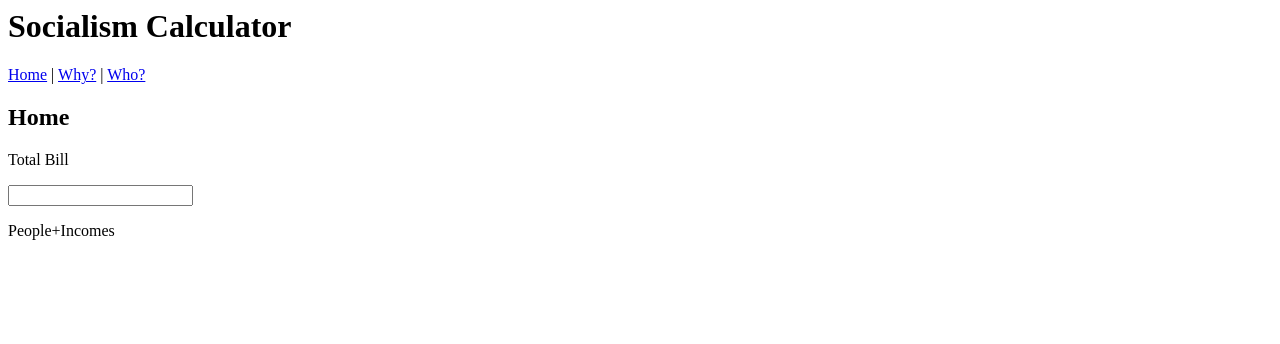
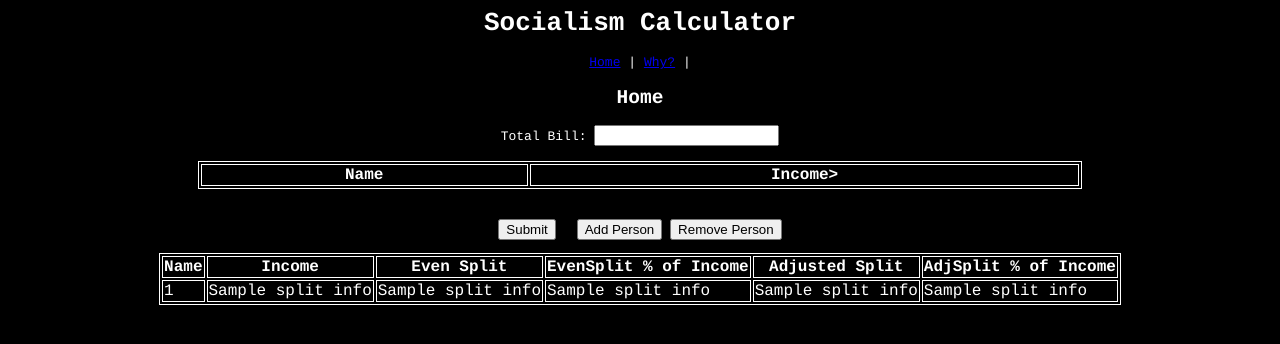
Before and after one commit to nDruP/cost-redistribution, a Flask app: template templates/home.jinja2 in a window 1280 px wide. Shown: the top 344 px of the page. Run offline with Flask 2, Linux system fonts and the light colour scheme; the template is opened without the code that fills it: most values are stand-ins (such as "Sample title", 1, 10 or a date in 2020); lists and menus that the app fills with data are empty.

Commit message:
Apr 2 Had to mess around more to remember how flask/jinja2 worked... running main.py will work and it can kind of handle post requests. About needs to be proofread and whatnot. Contact might just have to be a link to my github?

```diff
--- a/main.py
+++ b/main.py
@@ -6,25 +6,48 @@ from flask import Flask, render_template, request, redirect, url_for
 app = Flask(__name__)
 app.secret_key = os.environ.get('SECRET_KEY').encode()
 
+num_peeps = 2
 
-@app.route('/', methods=['GET', 'POST'])
+@app.route('/', methods=['GET','POST'])
 def home():
     if request.method == 'POST':
-        total_bill = request.form['total']
-        incomes = request.form.getlist['incomes']
-        names = request.form.getlist['names']
-        return redirect(url_for('result', total=total_bill, income_list=incomes, name_list=names))
+        total_bill = float(request.form.get('total_bill'))
+        incomes = request.form.getlist('incomes')
+        incomes = [float(k) for k in incomes]
+        names = request.form.getlist('names')
+        add_p = request.form.get('addPeeps')
+        rem_p = request.form.get('remPeeps')
+        print(total_bill)
+        print(incomes)
+        print(names)
+        print(add_p)
+        print(rem_p)
+        return render_template('home.jinja2',
+                               total=total_bill,
+                               split_info = all_info(total_bill, names, incomes),
+                               n_peeps = num_peeps)
+    return render_template('home.jinja2',
+                           total=-1,
+                           split_info=[],
+                           n_peeps=num_peeps)
 
-    return render_template('home.jinja2')
+@app.route('/about', methods=['GET'])
+def about():
+    return render_template('about.jinja2')
 
+def all_info(total, names, incomes):
+    num_peeps = 2
+    info = []
+    adj_split = [round((k/sum(incomes))*total, 2) for k in incomes]
+    reg_split = round(total/len(incomes), 2)
+    for index in range(len(incomes)):
+        inc = incomes[index]
+        adj = adj_split[index]
+        info.append((names[index], incomes[index],
+                     reg_split, round(reg_split*100/inc, 2),
+                     adj, round(adj*100/inc, 2)))
+    return info
 
-@app.route('/result')
-def result(total=0, income_list=[], name_list=[]):
-    render_template('result.jinja2')
-
-
-def process_splits(total, *incomes):
-    return [round((k/sum(incomes))*total, 2) for k in incomes]
 
 if __name__ == "__main__":
     port = int(os.environ.get("PORT", 6738))
--- a/templates/base.jinja2
+++ b/templates/base.jinja2
@@ -2,19 +2,31 @@
   <head>
     <style>
       table, th, td {
-			border: 1px solid black;
+      border: 1px solid white;
+      color: white;
+      }
+      .content * {
+      padding: 10px 25px;
+      margin: 5px 10px;
       }
     </style>
     <title>Socialist Bill Split</title>
   </head>
-	<body>
+  <body bgcolor="black">
+    <font face="courier" color="white" size="2">
+    <center>
     <h1>Socialism Calculator</h1>
     <nav>
 	<a id="home" href="{{ url_for('home') }}">Home</a> |
-			<a id="motivate" href="{{ url_for('why_this') }}">Why?</a> |
-			<a id="contact" href="{{ url_for('who_this') }}">Who?</a>
+	<a id="about" href="{{ url_for('about') }}">Why?</a> |
+	<!-- <a id="contact" >Who?</a> -->
     </nav>
     <h2>{% block subtitle %} {% endblock subtitle %}</h2>
-		{% block content %} {% endblock content %}
+    <!-- </center> -->
+    <div id=content>
+      {% block content %}
+      {% endblock content %}
+    </div>
+    </center>
   </body>
 </html>
--- a/templates/home.jinja2
+++ b/templates/home.jinja2
@@ -3,19 +3,52 @@
 {% block subtitle %}Home{% endblock subtitle %}
 
 {% block content %}
+   <form method="POST">
+      <label for="total_bill">Total Bill: </label>
+      <input name="total_bill" type="number" step="0.01" min="0.01" />
+      <br>
 
-<p>Total Bill</p><input type="number" id="total_bill" />
+      <br>
+      <table style="width:70%;">
+       <tr>
+	<th>Name</th>
+	<th>Income></th>
+	</tr>
+	{% for _ in range(n_peeps) %}
+	<tr>
+	<td><input name="names" type="text" value="Chungus" /></td>
+      	<td><input name="incomes" type="number" step="0.01" min="0.01" value="12" /></td>
+	</tr>
+	{% endfor %}
+	</table>
 
-<p>People+Incomes</p>
+      <br>
+      <br>
 
-<form method="POST">
+      <input type="submit" id="IncomeSubmit" value="Submit">&emsp;
+      <input name="addPeeps" type="submit" value="Add Person">
+      <input name="remPeeps" type="submit" value="Remove Person">
+    </form>
 
-<form method="POST">
-      {% for _ in range(0, numPeeps) %}
-      <label for="names">Name:</label>
-      	 <input type="text" id="names" value="Chungus" />
-      <label for="incomes">Income:</label>
-	 <input type="number" step="0.01" min=0 id="incomes" value="12" />
-      {% endfor %}
-</form>
+{% if total != -1 %}
+<table>
+       <tr>
+	<th>Name</th>
+	<th>Income</th>
+	<th>Even Split</th>
+	<th>EvenSplit % of Income</th>
+	<th>Adjusted Split</th>
+	<th>AdjSplit % of Income</th>
+	</tr>
+{% for x in split_info %}
+<tr>
+   {% for i in range(6) %}
+   <td>{{ x[i] }}</td>
+   {% endfor %}
+</tr>
+{% endfor %}
+
+</table>
+{% endif %}
+
 {% endblock content %}
```
Also changed, not shown: templates/about.jinja2 (added, +25 -0 lines), todo.txt (+4 -3 lines), 1 other file. Lines whose indentation alone changed are shown as unchanged.
